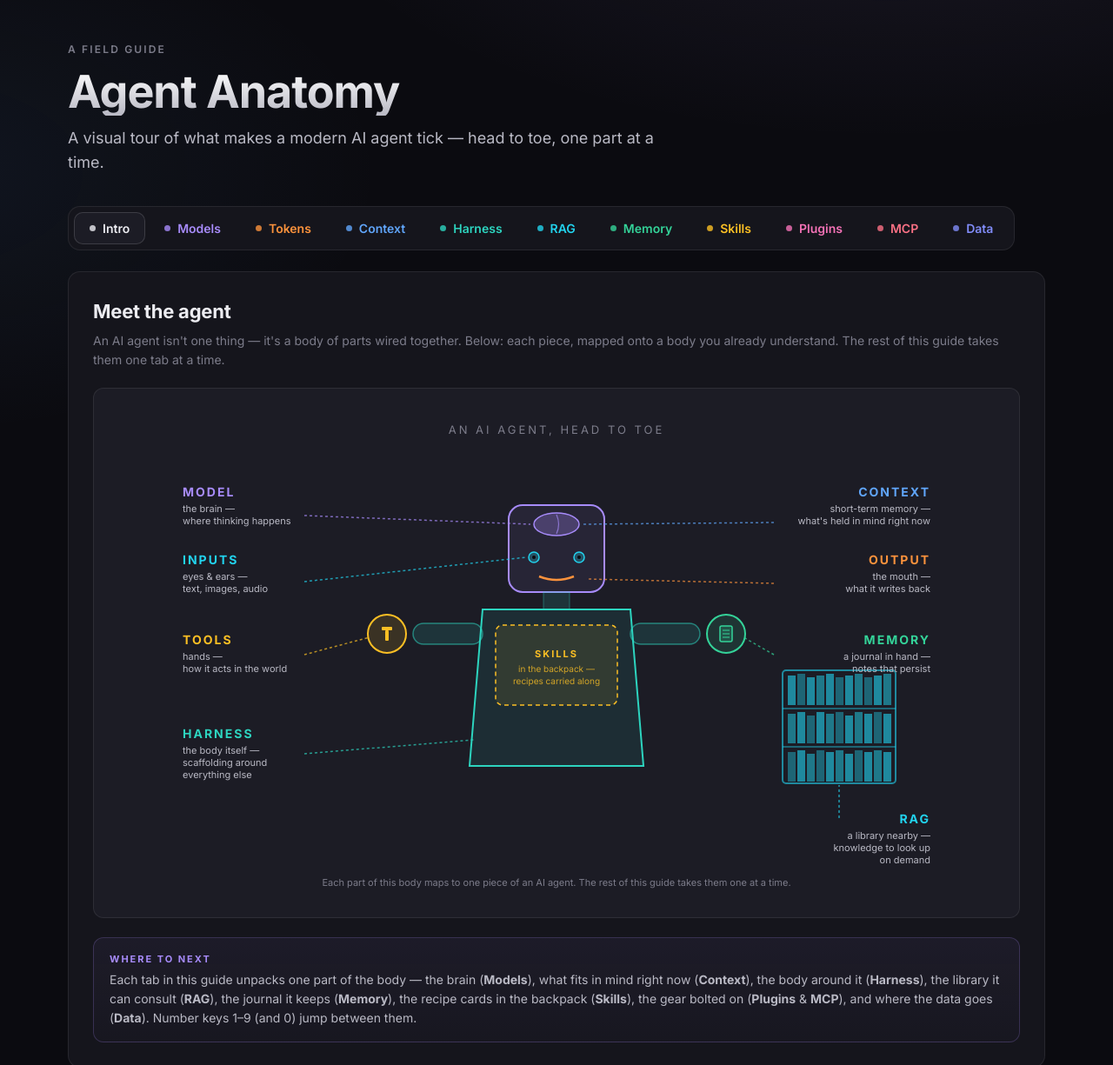
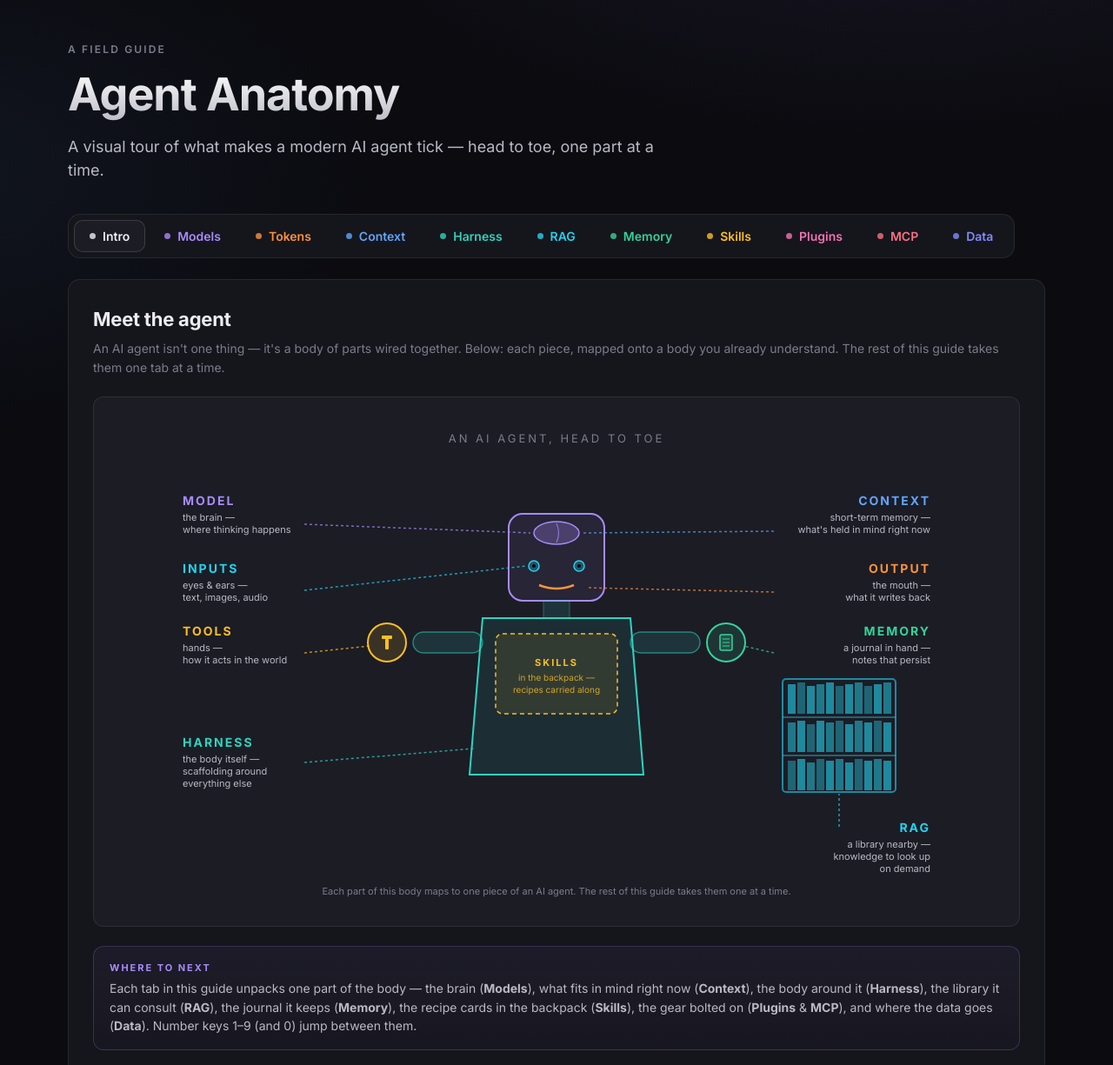
Before and after one commit to johnbuck/agent-anatomy, a plain HTML site: page index.html in a window 1280 px wide. Shown: the top 1225 px of the page at 87% size. Drawn offline with Linux system fonts and the light colour scheme.

Commit message:
Fix title descender clip and unblock MEMORY label overlap
- h1: line-height 1.05 → 1.15 + small padding-bottom so the
  gradient text doesn't clip the descender on 'g' in Agent Anatomy.
- Move TOOLS and MEMORY label columns up 20px so the MEMORY block
  no longer overlaps the RAG bookshelf.

```diff
--- a/index.html
+++ b/index.html
@@ -51,7 +51,7 @@
     color: var(--muted); font-weight: 600;
   }
   h1 {
-    font-size: clamp(34px, 4.5vw, 52px); line-height: 1.05; margin: 0;
+    font-size: clamp(34px, 4.5vw, 52px); line-height: 1.15; margin: 0; padding-bottom: 0.08em;
     font-weight: 700; letter-spacing: -0.02em;
     background: linear-gradient(180deg, #fff 0%, #b9b9c4 100%);
     -webkit-background-clip: text; background-clip: text; color: transparent;
@@ -313,17 +313,17 @@
           <text x="920" y="210" text-anchor="end" font-size="11" fill="#b9b9c4">what it writes back</text>
           <path d="M 740 200 L 525 195" stroke="#fb923c" stroke-dasharray="3 3" stroke-width="1.5" stroke-opacity="0.7"/>
 
-          <!-- TOOLS (left hand) — middle-left -->
-          <text x="60" y="270" font-size="14" fill="#fbbf24" font-weight="700" letter-spacing="2">TOOLS</text>
-          <text x="60" y="288" font-size="11" fill="#b9b9c4">hands —</text>
-          <text x="60" y="302" font-size="11" fill="#b9b9c4">how it acts in the world</text>
-          <path d="M 200 282 L 275 262" stroke="#fbbf24" stroke-dasharray="3 3" stroke-width="1.5" stroke-opacity="0.7"/>
-
-          <!-- MEMORY (notebook in right hand) — middle-right -->
-          <text x="920" y="270" text-anchor="end" font-size="14" fill="#34d399" font-weight="700" letter-spacing="2">MEMORY</text>
-          <text x="920" y="288" text-anchor="end" font-size="11" fill="#b9b9c4">a journal in hand —</text>
-          <text x="920" y="302" text-anchor="end" font-size="11" fill="#b9b9c4">notes that persist</text>
-          <path d="M 740 282 L 705 262" stroke="#34d399" stroke-dasharray="3 3" stroke-width="1.5" stroke-opacity="0.7"/>
+          <!-- TOOLS (left hand) — moved up to stay paired with MEMORY -->
+          <text x="60" y="250" font-size="14" fill="#fbbf24" font-weight="700" letter-spacing="2">TOOLS</text>
+          <text x="60" y="268" font-size="11" fill="#b9b9c4">hands —</text>
+          <text x="60" y="282" font-size="11" fill="#b9b9c4">how it acts in the world</text>
+          <path d="M 200 270 L 275 262" stroke="#fbbf24" stroke-dasharray="3 3" stroke-width="1.5" stroke-opacity="0.7"/>
+
+          <!-- MEMORY (notebook in right hand) — moved up to clear the bookshelf -->
+          <text x="920" y="250" text-anchor="end" font-size="14" fill="#34d399" font-weight="700" letter-spacing="2">MEMORY</text>
+          <text x="920" y="268" text-anchor="end" font-size="11" fill="#b9b9c4">a journal in hand —</text>
+          <text x="920" y="282" text-anchor="end" font-size="11" fill="#b9b9c4">notes that persist</text>
+          <path d="M 740 270 L 705 262" stroke="#34d399" stroke-dasharray="3 3" stroke-width="1.5" stroke-opacity="0.7"/>
 
           <!-- HARNESS (body) — lower-left -->
           <text x="60" y="378" font-size="14" fill="#2dd4bf" font-weight="700" letter-spacing="2">HARNESS</text>
```
